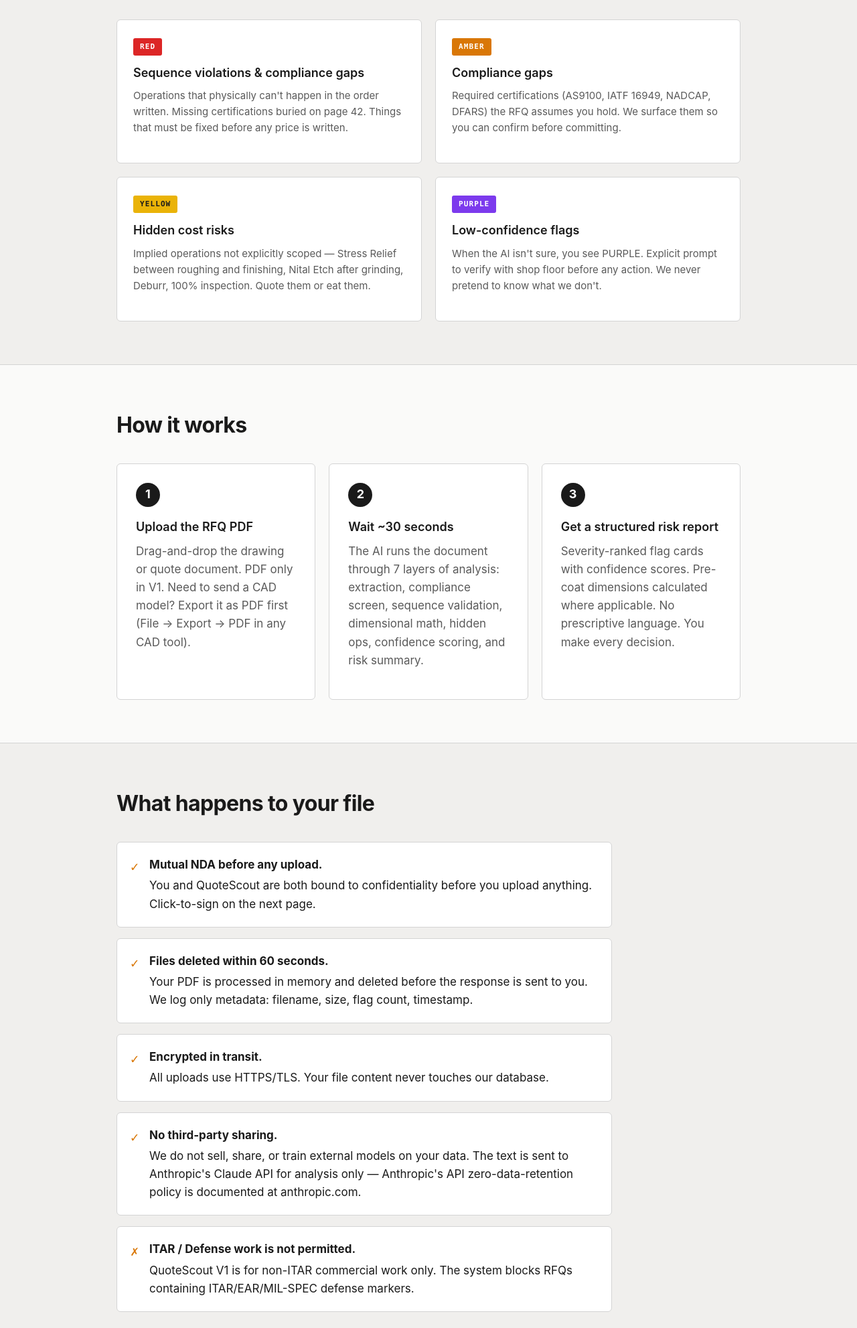
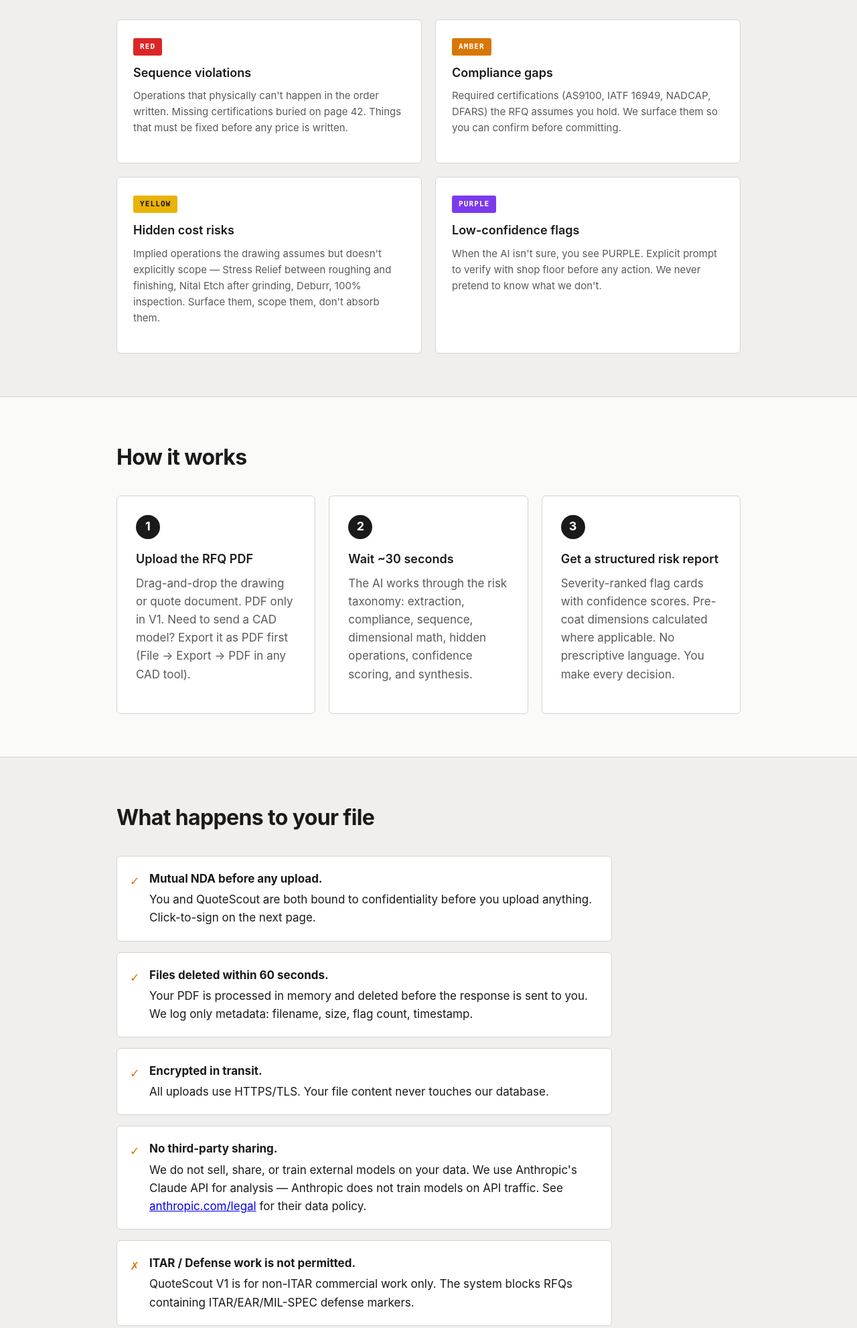
Before and after one commit to Siddeshvk/Quotescout, a website: page public/index.html in a window 1280 px wide. Shown: the part 805-2788 px from the top of the page at 67% size. Drawn offline with Linux system fonts and the light colour scheme.

Commit message:
Add files via upload

```diff
--- a/public/index.html
+++ b/public/index.html
@@ -46,7 +46,7 @@
         <div class="grid grid-2">
           <div class="card">
             <span class="flag flag-red">RED</span>
-            <h3>Sequence violations &amp; compliance gaps</h3>
+            <h3>Sequence violations</h3>
             <p>Operations that physically can't happen in the order written. Missing certifications buried on page 42. Things that must be fixed before any price is written.</p>
           </div>
           <div class="card">
@@ -57,7 +57,7 @@
           <div class="card">
             <span class="flag flag-yellow">YELLOW</span>
             <h3>Hidden cost risks</h3>
-            <p>Implied operations not explicitly scoped — Stress Relief between roughing and finishing, Nital Etch after grinding, Deburr, 100% inspection. Quote them or eat them.</p>
+            <p>Implied operations the drawing assumes but doesn't explicitly scope — Stress Relief between roughing and finishing, Nital Etch after grinding, Deburr, 100% inspection. Surface them, scope them, don't absorb them.</p>
           </div>
           <div class="card">
             <span class="flag flag-purple">PURPLE</span>
@@ -81,7 +81,7 @@
           <div class="step">
             <div class="step-num">2</div>
             <h3>Wait ~30 seconds</h3>
-            <p>The AI runs the document through 7 layers of analysis: extraction, compliance screen, sequence validation, dimensional math, hidden ops, confidence scoring, and risk summary.</p>
+            <p>The AI works through the risk taxonomy: extraction, compliance, sequence, dimensional math, hidden operations, confidence scoring, and synthesis.</p>
           </div>
           <div class="step">
             <div class="step-num">3</div>
@@ -122,7 +122,7 @@
             <span class="check">✓</span>
             <div>
               <strong>No third-party sharing.</strong>
-              We do not sell, share, or train external models on your data. The text is sent to Anthropic's Claude API for analysis only — Anthropic's API zero-data-retention policy is documented at anthropic.com.
+              We do not sell, share, or train external models on your data. We use Anthropic's Claude API for analysis — Anthropic does not train models on API traffic. See <a href="https://www.anthropic.com/legal" target="_blank" rel="noopener">anthropic.com/legal</a> for their data policy.
             </div>
           </div>
           <div class="trust-item">
@@ -174,12 +174,12 @@
 
         <div class="faq-item">
           <h3>How is this different from ChatGPT?</h3>
-          <p>ChatGPT extracts text. QuoteScout normalizes manufacturing risk into a structured taxonomy: Sequence Violation, Hidden Operation, Compliance Gap, Dimensional Compensation. Each flag has machine-readable detection logic — not AI guesswork. We also score confidence on every flag, so you know when to verify.</p>
+          <p>ChatGPT extracts text. QuoteScout has a manufacturing-specific risk taxonomy and prompt layer built around precision-machining failure modes ChatGPT doesn't know about. Every flag carries a confidence score and a category — Sequence Violation, Hidden Operation, Compliance Gap, Dimensional Compensation — so you can verify systematically rather than re-reading the whole document.</p>
         </div>
 
         <div class="faq-item">
           <h3>Who built this?</h3>
-          <p>Sid K — 9+ years in precision manufacturing operations at Nissan, Magna, Maruti Suzuki, and BEML. PMP, CSSGB, GD&amp;T, APQP/PPAP certified. This is the tool I wish I'd had when I was watching $12K titanium blocks get scrapped because nobody surfaced the sequence risk.</p>
+          <p>Sid K. I work in precision manufacturing operations during the day. QuoteScout is what I build in the evenings and on weekends — the tool I wish I'd had on my own desk. Every flag in the system is calibrated against a real miss I've seen on a real shop floor.</p>
         </div>
 
         <div class="faq-item">
```
